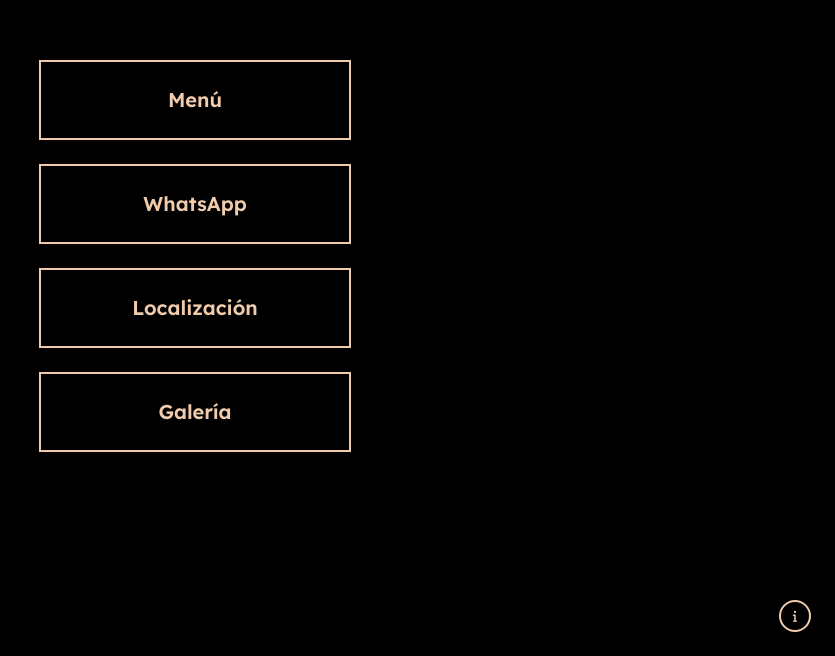
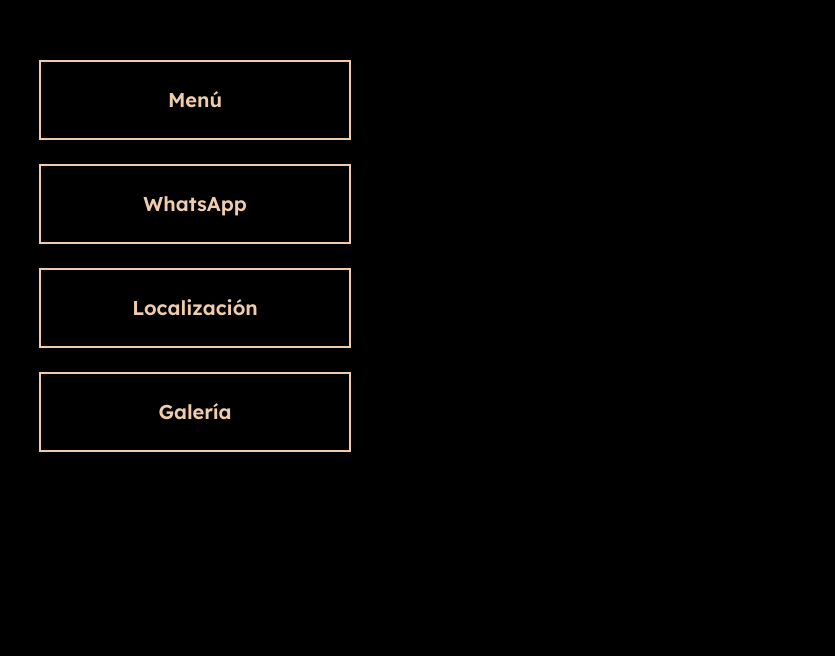
Before and after one commit to Naramatsu/PomaRosa, a React (Create React App) app: page / in a window 1280 px wide. Shown: the part 144-800 px from the top of the page, without its empty margins (445-1280 px from the left). Built offline with nearby package versions, Linux system fonts and the light colour scheme.

Commit message:
FaInfo hidded

```diff
--- a/src/App.js
+++ b/src/App.js
@@ -8,7 +8,7 @@
 import Sandwich from "./pages/Sandwich";
 import Pizzas from "./pages/Pizzas";
 
-import { FaInfo } from "react-icons/fa6";
+// import { FaInfo } from "react-icons/fa6";
 import Footer from "./components/Footer";
 
 // const img = "https://images7.alphacoders.com/349/thumb-1920-349766.jpg";
@@ -29,7 +29,7 @@
         <Footer languaje={languaje} />
       </section>
 
-      <FaInfo
+      {/* <FaInfo
         className="
           h-8 w-8 p-2
           fixed bottom-6 right-6
@@ -40,7 +40,7 @@
 
           hover:text-black hover:bg-beige
         "
-      />
+      /> */}
     </main>
   );
 };
```
